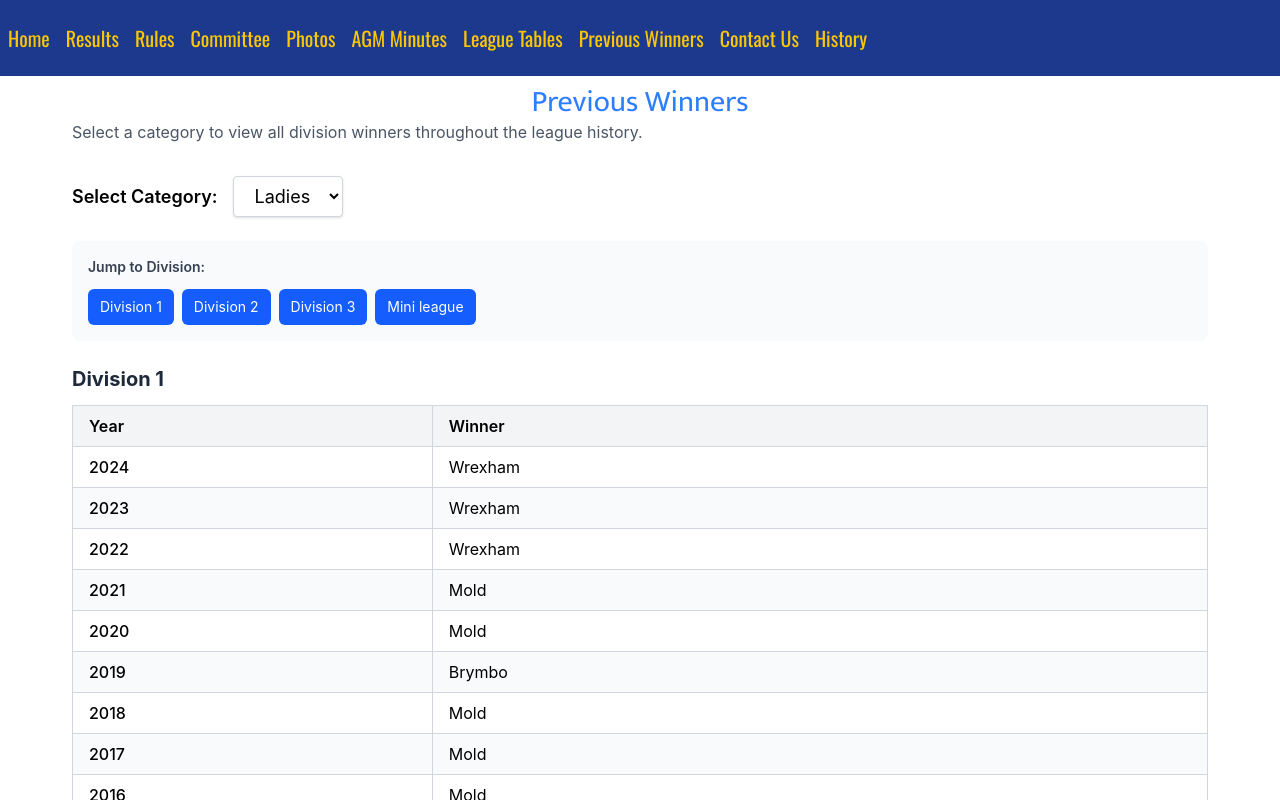
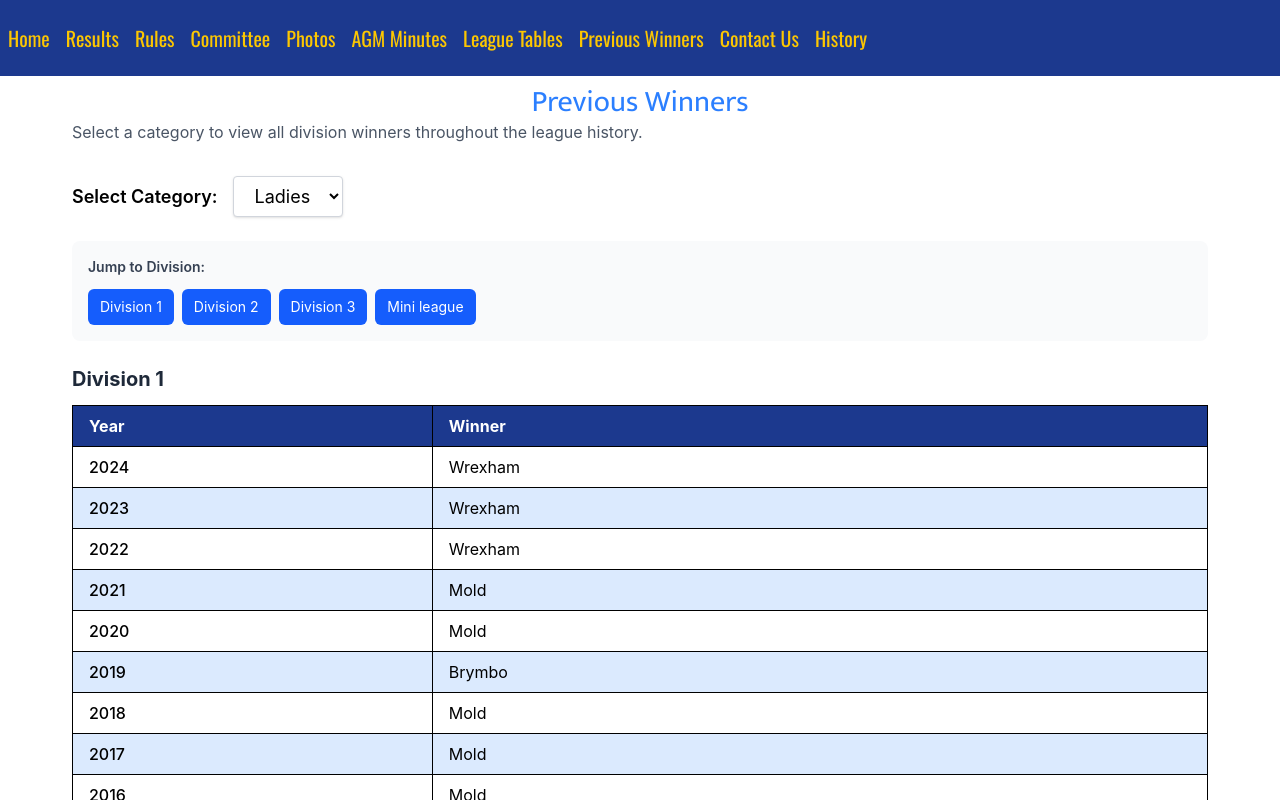
Before and after one commit to DoctorSulla/cadstl, a SvelteKit app: page /previouswinners in a window 1280 px wide. Shown: the top 800 px of the page. Built offline with nearby package versions, Linux system fonts and the light colour scheme.

Commit message:
Some modifications to league tables and previous winners

```diff
--- a/src/lib/WinnersTable.svelte
+++ b/src/lib/WinnersTable.svelte
@@ -65,22 +65,18 @@
 		{#each divisionOrder as division (division)}
 			<div class="overflow-x-auto" bind:this={sectionRefs[division]}>
 				<h3 class="mb-3 text-xl font-bold text-gray-800">{division}</h3>
-				<table class="w-full border-collapse border border-gray-300">
+				<table class="w-full border-collapse border border-black">
 					<thead>
-						<tr class="bg-gray-100">
-							<th class="border border-gray-300 px-4 py-2 text-left font-semibold">Year</th>
-							<th class="border border-gray-300 px-4 py-2 text-left font-semibold">Winner</th>
+						<tr class="bg-blue-900">
+							<th class="border border-black px-4 py-2 text-left font-bold text-white">Year</th>
+							<th class="border border-black px-4 py-2 text-left font-bold text-white">Winner</th>
 						</tr>
 					</thead>
 					<tbody>
 						{#each groupedByDivision[division] as entry, index (entry.year)}
-							<tr
-								class={index % 2 === 0
-									? 'bg-white hover:bg-blue-50'
-									: 'bg-gray-50 hover:bg-blue-50'}
-							>
-								<td class="border border-gray-300 px-4 py-2 font-medium">{entry.year}</td>
-								<td class="border border-gray-300 px-4 py-2">{entry.winner}</td>
+							<tr class={index % 2 === 0 ? 'bg-white' : 'bg-blue-100'}>
+								<td class="border border-black px-4 py-2 font-medium">{entry.year}</td>
+								<td class="border border-black px-4 py-2">{entry.winner}</td>
 							</tr>
 						{/each}
 					</tbody>
--- a/src/routes/leaguetables/+page.svelte
+++ b/src/routes/leaguetables/+page.svelte
@@ -17,18 +17,43 @@
 		deductions: string;
 	}
 
+	interface Division {
+		id: number;
+		name: string;
+	}
+
+	interface Divisions {
+		mens: Division[];
+		ladies: Division[];
+		mixed: Division[];
+		vets: Division[];
+	}
+
+	let divisions: Divisions = {
+		mens: [
+			{ id: 1, name: 'Division 1' },
+			{ id: 2, name: 'Division 2' },
+			{ id: 3, name: 'Division 3' }
+		],
+		ladies: [
+			{ id: 1, name: 'Division 1' },
+			{ id: 2, name: 'Division 2' },
+			{ id: 3, name: 'Division 3' }
+		],
+		mixed: [
+			{ id: 1, name: 'Division 1' },
+			{ id: 2, name: 'Division 2' },
+			{ id: 3, name: 'Division 3' }
+		],
+		vets: [{ id: 1, name: 'Division 1' }]
+	};
+
 	let leagueType = $state('mens');
-	let division = $state('1');
+	let division = $state(1);
+	let availableDivisions = $derived(divisions[leagueType]);
 	let response: LeagueTable | null = $state(null);
 
-	let loading = $state(false);
-
-	/*let leagues = {
-		mens: [1, 2, 3],
-		ladies: [1, 2, 3],
-		mixed: [1, 2, 3],
-		vets: [1]
-	};*/
+	let loading = $state(true);
 
 	async function getLeagueTable() {
 		loading = true;
@@ -56,7 +81,6 @@
 		href="https://bowlsresults.co.uk/resultstennis/chestertennis/index.php">Bowls Results</a
 	>.
 </p>
-
 <form>
 	<select class="border border-blue-300" onchange={getLeagueTable} bind:value={leagueType}>
 		<option value="mens">Mens</option>
@@ -65,9 +89,9 @@
 		<option value="vets">Veterans</option>
 	</select>
 	<select class="border border-blue-300" onchange={getLeagueTable} bind:value={division}>
-		<option value="1">Division 1</option>
-		<option value="2">Division 2</option>
-		<option value="3">Division 3</option>
+		{#each availableDivisions as div}
+			<option value={div.id}>{div.name}</option>
+		{/each}
 	</select>
 </form>
 
--- a/src/routes/previouswinners/+page.svelte
+++ b/src/routes/previouswinners/+page.svelte
@@ -17,7 +17,7 @@
 		</p>
 		<a
 			href="/winners-all.pdf"
-			class="inline-flex items-center gap-2 rounded bg-red-600 px-4 py-2 text-white hover:bg-red-700"
+			class="m-1 inline-flex items-center gap-2 rounded bg-red-600 px-4 py-2 text-white hover:bg-red-700"
 		>
 			<i class="fa-solid fa-file-pdf"></i>
 			Download Full PDF
```
